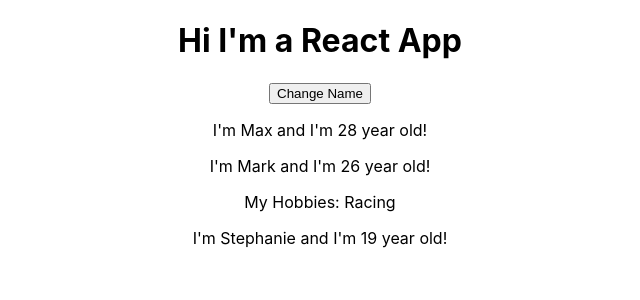
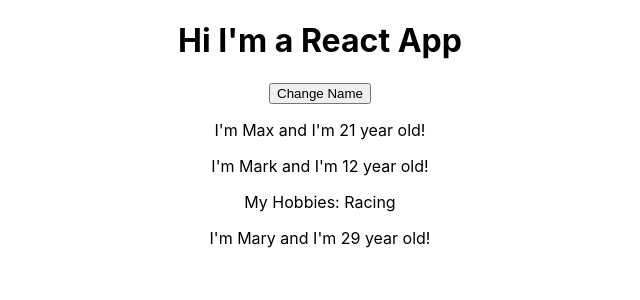
Before and after one commit to ssbrolly/reactApp, a React (Create React App) app: page / in a window 1280 px wide. Shown: the top 300 px of the page, without its empty margins (320-960 px from the left). Built offline with nearby package versions, Linux system fonts and the light colour scheme.

Commit message:
added toggle

```diff
--- a/src/App.js
+++ b/src/App.js
@@ -1,45 +1,51 @@
-import React, { useState } from 'react';
+import React, { Component } from 'react';
 import './App.css';
 // import { directive } from '@babel/types';
 import Person from './Person/Person'
 
-const App = props => {
+class App extends Component {
 
-    const [personState, setPersonsState] = useState({
+    state = {
         person: [
-            { name: 'Max', age: 28 },
-            { name: 'Mark', age: 26 },
-            { name: 'Stephanie', age: 19 },
-        ],
-    });
-
-    const [otherState, setOtherState] = useState('some other value');
-
-    console.log(personState, otherState);
-
-    // Event Handler
-    const switchNameHandler = () => {
-        // console.log('Switch was clicked');
-
-        // setState({}) is to change state
-        setPersonsState({
-            person: [
-                { name: 'Mark', age: 26 },
-                { name: 'Stephanie', age: 27 },
-                { name: 'Max', age: 28 },
-            ],
-        });
+            { name: 'Max', age: 21 },
+            { name: 'Mark', age: 12 },
+            { name: 'Mary', age: 29 },
+        ]
     };
 
-    return (
-        <div className="App">
-            <h1>Hi I'm a React App</h1>
-            <button onClick={switchNameHandler}>Change Name</button>
-            <Person name={personState.person[0].name} age={personState.person[0].age}/>
-            <Person name={personState.person[1].name} age={personState.person[1].age}>My Hobbies: Racing</Person>
-            <Person name={personState.person[2].name} age={personState.person[2].age}/>
-        </div>
-    );
+    switchNameHandler = () => {
+
+        let name = this.state.person[0].name;
+        if (name === 'Max') {
+            this.setState({
+                person: [
+                    { name: 'Dan', age: 21 },
+                    { name: 'Don', age: 12 },
+                    { name: 'Dory', age: 29 },
+                ]
+            });
+        } else {
+            this.setState({
+                person: [
+                    { name: 'Max', age: 21 },
+                    { name: 'Mark', age: 12 },
+                    { name: 'Mary', age: 29 },
+                ]
+            })
+        };
+    };
+
+    render () {
+        return (
+            <div className="App">
+                <h1>Hi I'm a React App</h1>
+                <button onClick={this.switchNameHandler}>Change Name</button>
+                <Person name={this.state.person[0].name} age={this.state.person[0].age}/>
+                <Person name={this.state.person[1].name} age={this.state.person[1].age} click={this.switchNameHandler}>My Hobbies: Racing</Person>
+                <Person name={this.state.person[2].name} age={this.state.person[2].age}/>
+            </div>
+        );
+    };
 };
 
 export default App;
--- a/src/Person/Person.js
+++ b/src/Person/Person.js
@@ -3,7 +3,7 @@
 const person = (props) => {
     return (
         <div>
-            <p>I'm {props.name} and I'm {props.age} year old!</p>
+            <p onClick={props.click}>I'm {props.name} and I'm {props.age} year old!</p>
             <p>{props.children}</p>
         </div>
     );
```
